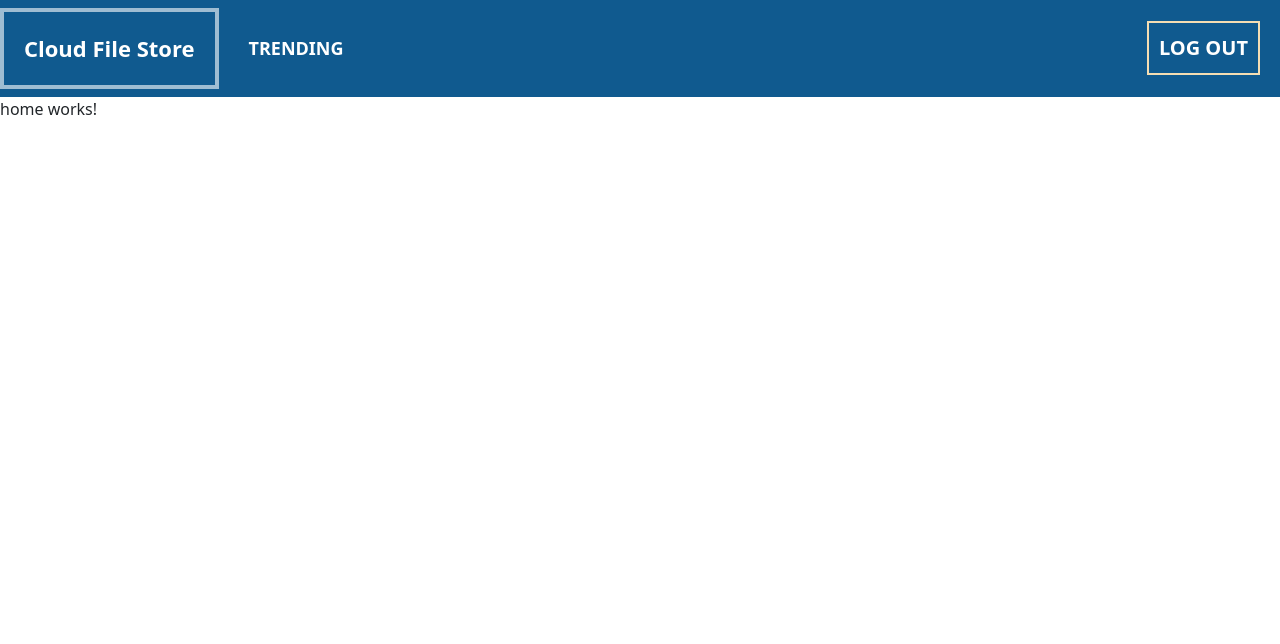
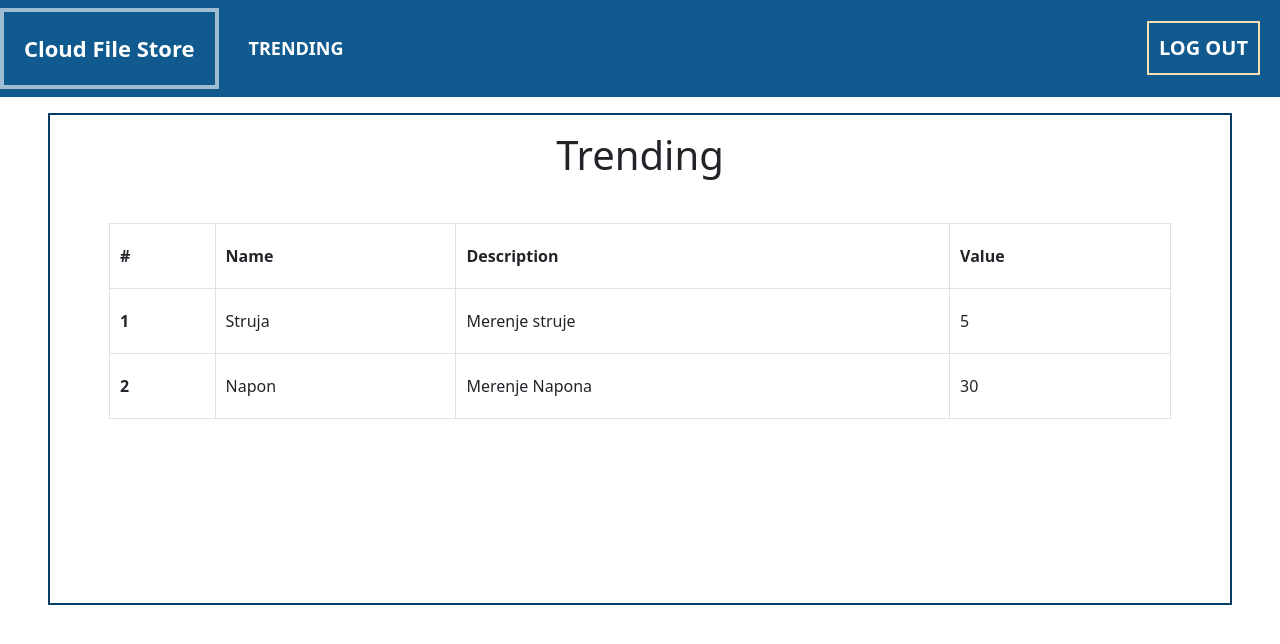
Before and after one commit to vuganebojsa/scada, an Angular app in the folder front/scada/: page / in a window 1280 px wide. Shown: the top 644 px of the page. Built offline with nearby package versions, Linux system fonts and the light colour scheme; sample sign-in values are in the browser's storage.

Commit message:
Frontend - added tag displaiyng

```diff
--- a/front/scada/src/app/layout/home/home.component.css
+++ b/front/scada/src/app/layout/home/home.component.css
@@ -0,0 +1,51 @@
+.table{
+    width: 90%;
+    margin: 20px auto;
+}
+tbody tr:hover{
+    cursor: pointer;
+}
+
+tr.selected {
+  background-color: lightgrey;
+}
+
+
+th{
+    padding: 20px 10px;
+}
+td{
+    padding: 20px 10px;
+}
+
+.table-wrapper-scroll-y
+{
+    position: relative;
+    height: 400px;
+    overflow: auto;
+}
+
+.my-custom-scrollbar
+{
+    display: block;
+}
+
+.red-background{
+    background-color: rgba(255, 0, 0, 0.6);
+    font-weight: bolder;
+
+}
+
+.orange-background{
+    background-color: rgba(255, 125, 0, 0.5);
+    font-weight: bold;
+}
+.yellow-background{
+    background-color: rgba(255, 255, 0, 0.4);
+    font-weight: 700;
+
+}
+
+.transparent-background{
+    background-color: white;
+}
--- a/front/scada/src/app/layout/home/home.component.html
+++ b/front/scada/src/app/layout/home/home.component.html
@@ -1 +1,37 @@
-<p>home works!</p>
+<div class="home dark-border mx-5 mt-3" *ngIf="hasLoaded">
+
+    <div class="row text-center">
+        <div class="col-12 my-3">
+            <h1>Trending</h1>
+        </div>
+    </div>
+
+    <div class="row">
+        <div class="col-12">
+          <div class="table-wrapper-scroll-y my-custom-scrollbar">
+              <table class="table table-hover table-bordered">
+                  <thead>
+                    <tr>
+                      <th scope="col">#</th>
+                      <th scope="col">Name</th>
+                      <th scope="col">Description</th>
+                      <th scope="col">Value</th>
+                    </tr>
+                  </thead>
+                  <tbody>
+                    <tr *ngFor="let tag of tags;index as i" >
+                      <th class="transparent-background">{{i + 1}}</th>
+                      <td
+                      >{{tag.tagName}}</td>
+                      <td>{{tag.description}}</td>
+                      <td>{{tag.currentValue}}</td>
+
+                    </tr>
+
+                  </tbody>
+                </table>
+              </div>
+        </div>
+    </div>
+
+</div>
--- a/front/scada/src/app/layout/home/home.component.ts
+++ b/front/scada/src/app/layout/home/home.component.ts
@@ -1,5 +1,6 @@
 import { Component, OnInit } from '@angular/core';
 import { Router } from '@angular/router';
+import { Tag } from 'src/app/models/Tags';
 import { AuthenticationService } from 'src/app/security/services/authentication.service';
 
 @Component({
@@ -13,8 +14,34 @@ export class HomeComponent implements OnInit{
     if(!this.authenticationService.isLoggedIn()){
       this.router.navigate(['/login']);
     }
+    this.loadDummyData();
+
   }
   public constructor(private router: Router, private authenticationService:AuthenticationService){
 
   }
+  hasLoaded: boolean = false;
+  tags:Tag[];
+
+
+
+
+  private loadDummyData() {
+    this.tags = [];
+    let a1: Tag = {
+      tagName:"Struja",
+      description:"Merenje struje",
+      ioAddress:"",
+      currentValue:5
+    };
+    this.tags.push(a1);
+    let a2: Tag = {
+      tagName:"Napon",
+      description:"Merenje Napona",
+      ioAddress:"",
+      currentValue:30
+    };
+    this.tags.push(a2);
+    this.hasLoaded = true;
+  }
 }
--- a/front/scada/src/app/layout/tag-management/tag-management.component.css
+++ b/front/scada/src/app/layout/tag-management/tag-management.component.css
@@ -0,0 +1,51 @@
+.table{
+    width: 90%;
+    margin: 20px auto;
+}
+tbody tr:hover{
+    cursor: pointer;
+}
+
+tr.selected {
+  background-color: lightgrey;
+}
+
+
+th{
+    padding: 20px 10px;
+}
+td{
+    padding: 20px 10px;
+}
+
+.table-wrapper-scroll-y
+{
+    position: relative;
+    height: 400px;
+    overflow: auto;
+}
+
+.my-custom-scrollbar
+{
+    display: block;
+}
+
+.red-background{
+    background-color: rgba(255, 0, 0, 0.6);
+    font-weight: bolder;
+
+}
+
+.orange-background{
+    background-color: rgba(255, 125, 0, 0.5);
+    font-weight: bold;
+}
+.yellow-background{
+    background-color: rgba(255, 255, 0, 0.4);
+    font-weight: 700;
+
+}
+
+.transparent-background{
+    background-color: white;
+}
--- a/front/scada/src/app/layout/tag-management/tag-management.component.html
+++ b/front/scada/src/app/layout/tag-management/tag-management.component.html
@@ -1 +1,37 @@
-<p>tag-management works!</p>
+<div class="home dark-border mx-5 mt-3" *ngIf="hasLoaded">
+
+    <div class="row text-center">
+        <div class="col-12 my-3">
+            <h1>Tags</h1>
+        </div>
+    </div>
+
+    <div class="row">
+        <div class="col-12">
+          <div class="table-wrapper-scroll-y my-custom-scrollbar">
+              <table class="table table-hover table-bordered">
+                  <thead>
+                    <tr>
+                      <th scope="col">#</th>
+                      <th scope="col">Type</th>
+                      <th scope="col">Time of Activation</th>
+                      <th scope="col">Measure Unit</th>
+                    </tr>
+                  </thead>
+                  <tbody>
+                    <tr *ngFor="let tag of tags;index as i" >
+                      <th class="transparent-background">{{i + 1}}</th>
+                      <td
+                      >{{tag}}</td>
+                      <td>{{tag.tagName | date : 'dd/MM/yyyy HH:mm'}}</td>
+                      <td>{{tag}}</td>
+
+                    </tr>
+
+                  </tbody>
+                </table>
+              </div>
+        </div>
+    </div>
+
+</div>
--- a/front/scada/src/app/layout/tag-management/tag-management.component.ts
+++ b/front/scada/src/app/layout/tag-management/tag-management.component.ts
@@ -1,10 +1,41 @@
-import { Component } from '@angular/core';
-
+import { Component, OnInit } from '@angular/core';
+import {Tag} from '../../models/Tags'
 @Component({
   selector: 'app-tag-management',
   templateUrl: './tag-management.component.html',
   styleUrls: ['./tag-management.component.css']
 })
-export class TagManagementComponent {
+export class TagManagementComponent implements OnInit{
+  hasLoaded: boolean = false;
+  tags:Tag[];
 
+  ngOnInit(): void {
+
+    // load with websocket usage
+    this.loadDummyData();
+
+  }
+
+  constructor(){
+
+  }
+
+  private loadDummyData() {
+    this.tags = [];
+    let a1: Tag = {
+      tagName:"Struja",
+      description:"Merenje struje",
+      ioAddress:"",
+      currentValue:5
+    };
+    this.tags.push(a1);
+    let a2: Tag = {
+      tagName:"Napon",
+      description:"Merenje Napona",
+      ioAddress:"",
+      currentValue:30
+    };
+    this.tags.push(a2);
+    this.hasLoaded = true;
+  }
 }
```
Also changed, not shown: front/scada/src/app/models/Tags.ts (+8 -0 lines).
